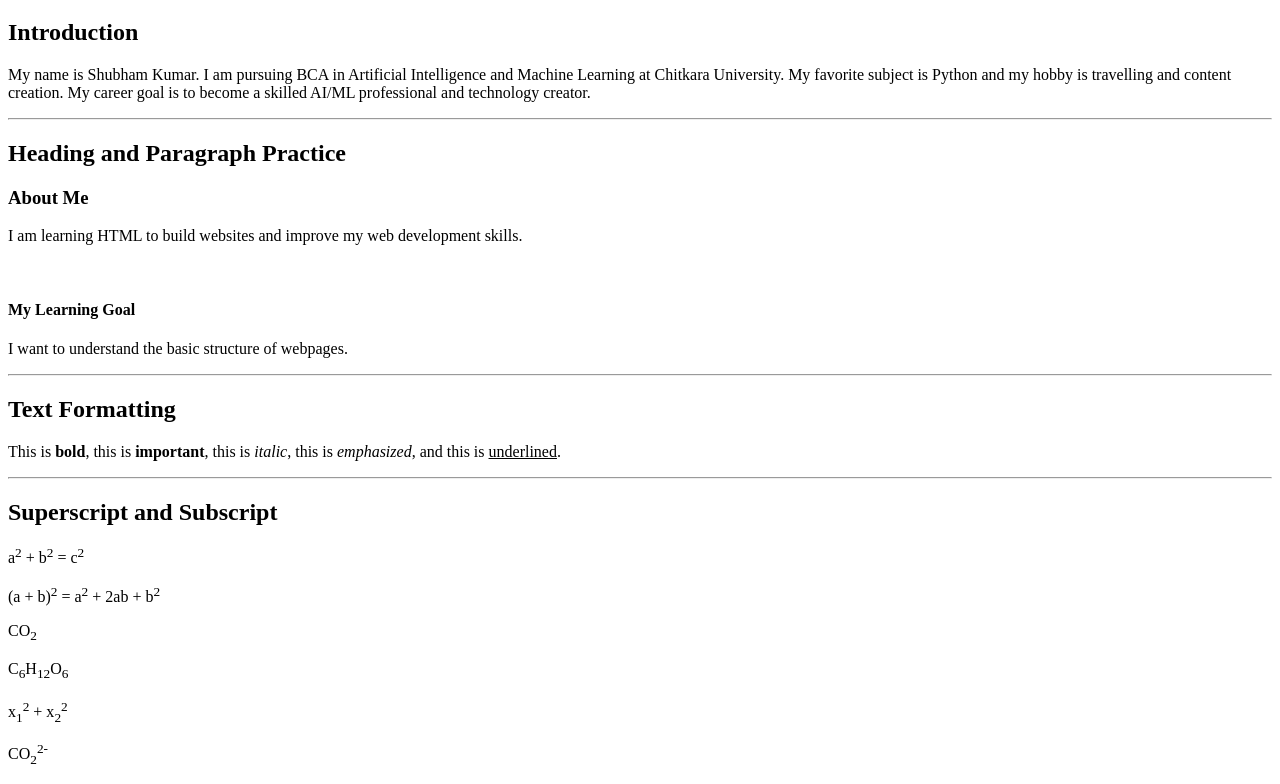
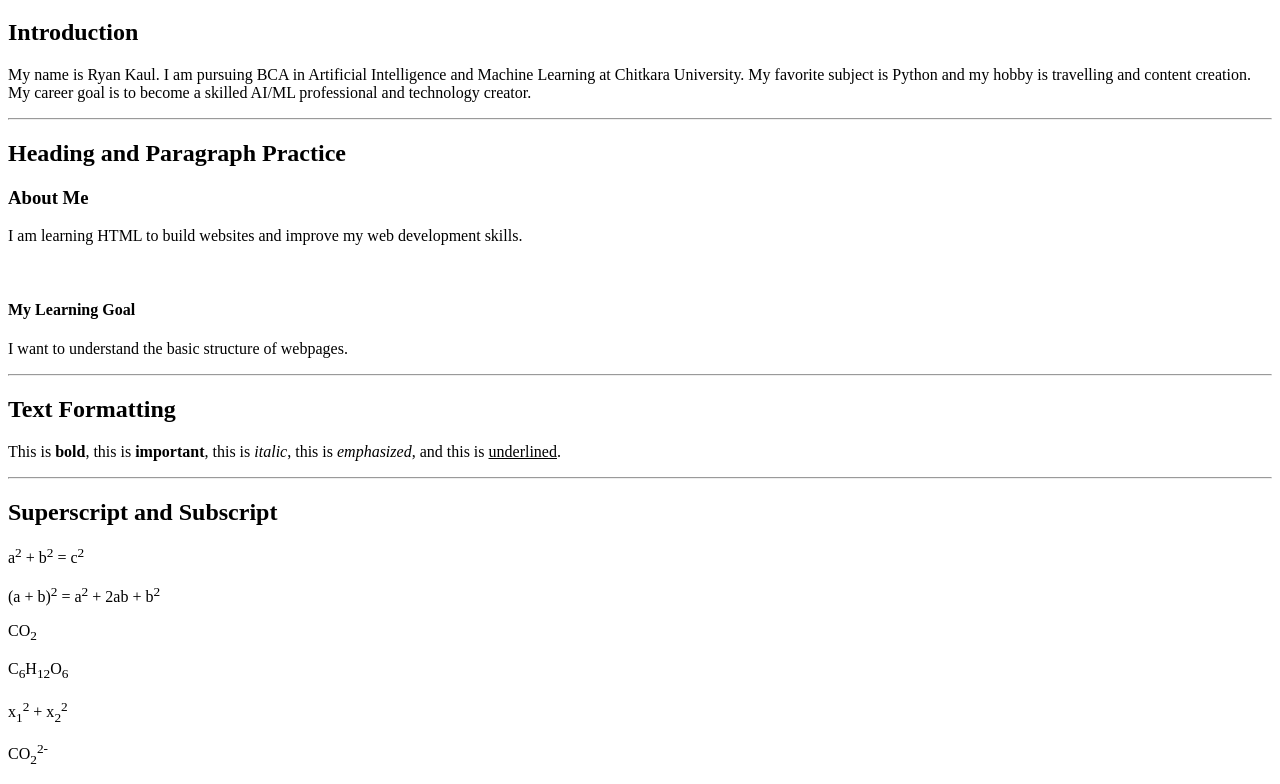
Before and after one commit to ryan0648/ryan-sectionf-2610997519, a plain HTML site: page Cst/assigment1/index.html.html in a window 1280 px wide. Shown: the part 61-845 px from the top of the page. Drawn offline with Linux system fonts and the light colour scheme.

Commit message:
Update index.html.html

```diff
--- a/Cst/assigment1/index.html.html
+++ b/Cst/assigment1/index.html.html
@@ -9,7 +9,7 @@
 
     <h2>Introduction</h2>
     <p>
-        My name is Shubham Kumar. I am pursuing BCA in Artificial Intelligence and Machine Learning
+        My name is Ryan Kaul. I am pursuing BCA in Artificial Intelligence and Machine Learning
         at Chitkara University. My favorite subject is Python and my hobby is travelling and content creation.
         My career goal is to become a skilled AI/ML professional and technology creator.
     </p>
```
